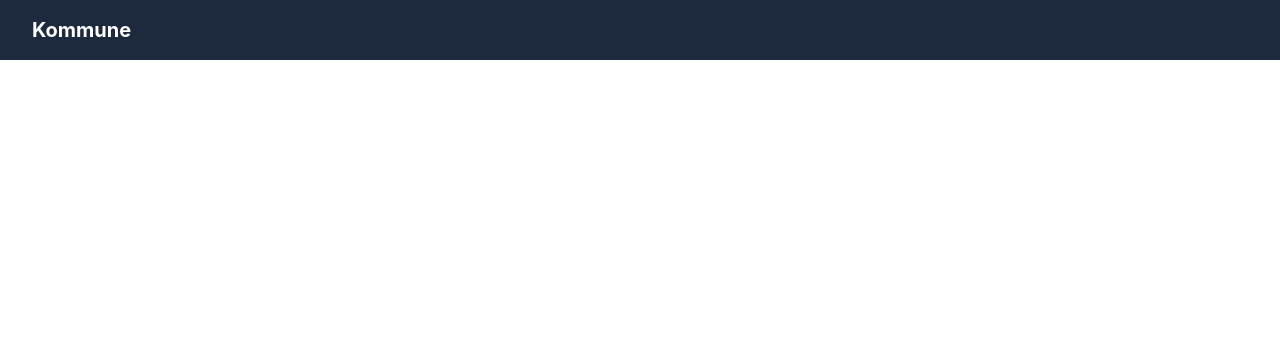
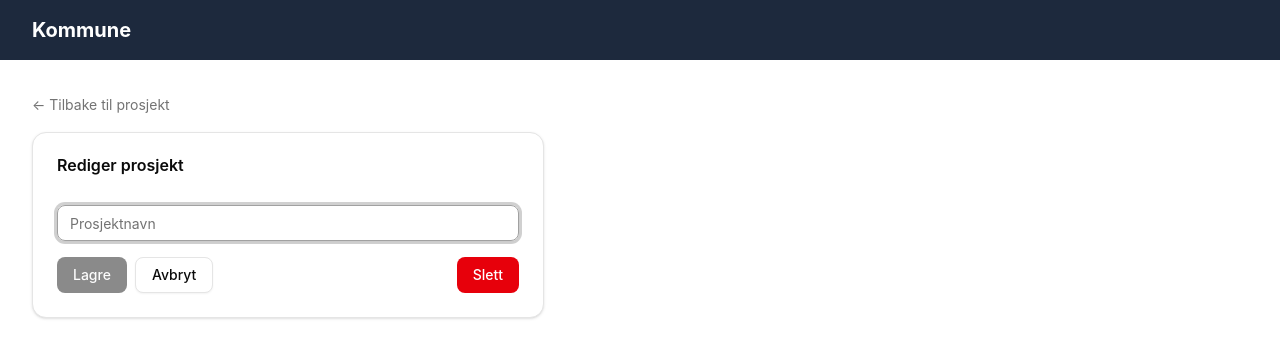
Before and after one commit to Jesperdn/kommune-frontend, a React app: page /projects/1/edit in a window 1280 px wide. Before the commit this address had no page. Shown: the top 358 px of the page. Built offline with nearby package versions, Linux system fonts and the light colour scheme; no server answers; the HTML template or start-up script is replaced by a standard one.

Commit message:
Struktur og klart for deploy

```diff
--- a/src/App.tsx
+++ b/src/App.tsx
@@ -1,7 +1,8 @@
 import { Routes, Route, Link } from "react-router";
 import Projects from "@/features/Projects.tsx";
-import ProjectDetails from "@/features/ProjectDetails.tsx";
-import CreateProject from "@/features/CreateProject.tsx";
+import ProjectDetails from "@/features/project/ProjectDetails.tsx";
+import CreateProject from "@/features/project/CreateProject.tsx";
+import EditProject from "@/features/project/EditProject.tsx";
 import CreateCustomer from "@/features/customer/CreateCustomer.tsx";
 import EditCustomer from "@/features/customer/EditCustomer.tsx";
 
@@ -20,6 +21,7 @@ const App = () => {
                     <Route path="/customers/new" element={<CreateCustomer />} />
                     <Route path="/customers/:id/edit" element={<EditCustomer />} />
                     <Route path="/projects/:id" element={<ProjectDetails />} />
+                    <Route path="/projects/:id/edit" element={<EditProject />} />
                 </Routes>
             </main>
         </div>
--- a/src/features/CreateProject.tsx
+++ b/src/features/project/CreateProject.tsx
@@ -5,9 +5,9 @@ import {
     CardContent,
     CardHeader,
     CardTitle,
-} from "@/components/ui/card";
-import { Input } from "@/components/ui/input";
-import { Button } from "@/components/ui/button";
+} from "@/components/ui/card.tsx";
+import { Input } from "@/components/ui/input.tsx";
+import { Button } from "@/components/ui/button.tsx";
 
 const CreateProject = () => {
     const navigate = useNavigate();
--- /dev/null
+++ b/src/features/project/EditProject.tsx
@@ -0,0 +1,82 @@
+import { useState, useEffect } from "react";
+import useSWR from "swr";
+import { useNavigate, useParams, Link } from "react-router";
+import {
+    Card,
+    CardContent,
+    CardHeader,
+    CardTitle,
+} from "@/components/ui/card.tsx";
+import { Input } from "@/components/ui/input.tsx";
+import { Button } from "@/components/ui/button.tsx";
+import type { Project } from "@/types/project.ts";
+import { fetcher } from "@/lib/utils.ts";
+
+const EditProject = () => {
+    const { id } = useParams();
+    const navigate = useNavigate();
+    const { data: project } = useSWR<Project>(`/api/projects/${id}`, fetcher);
+    const [name, setName] = useState("");
+
+    useEffect(() => {
+        if (project) setName(project.name);
+    }, [project]);
+
+    const handleSubmit = async (e: React.FormEvent) => {
+        e.preventDefault();
+        if (!name.trim()) return;
+        const res = await fetch(`/api/projects/${id}`, {
+            method: "PUT",
+            headers: { "Content-Type": "application/json" },
+            body: JSON.stringify({ name: name.trim() }),
+        });
+        if (res.ok) {
+            navigate(`/projects/${id}`);
+        }
+    };
+
+    const handleDelete = async () => {
+        if (!confirm("Er du sikker på at du vil slette dette prosjektet?")) return;
+        const res = await fetch(`/api/projects/${id}`, { method: "DELETE" });
+        if (res.ok) {
+            navigate("/");
+        }
+    };
+
+    return (
+        <div>
+            <Link to={`/projects/${id}`} className="text-sm text-muted-foreground hover:underline">
+                &larr; Tilbake til prosjekt
+            </Link>
+
+            <Card className="mt-4 max-w-lg">
+                <CardHeader>
+                    <CardTitle>Rediger prosjekt</CardTitle>
+                </CardHeader>
+                <CardContent>
+                    <form onSubmit={handleSubmit} className="space-y-4">
+                        <Input
+                            value={name}
+                            onChange={(e) => setName(e.target.value)}
+                            placeholder="Prosjektnavn"
+                            autoFocus
+                        />
+                        <div className="flex gap-2">
+                            <Button type="submit" disabled={!name.trim() || name === project?.name}>
+                                Lagre
+                            </Button>
+                            <Button variant="outline" asChild>
+                                <Link to={`/projects/${id}`}>Avbryt</Link>
+                            </Button>
+                            <Button variant="destructive" type="button" onClick={handleDelete} className="ml-auto">
+                                Slett
+                            </Button>
+                        </div>
+                    </form>
+                </CardContent>
+            </Card>
+        </div>
+    );
+};
+
+export default EditProject;
--- a/src/features/ProjectDetails.tsx
+++ b/src/features/project/ProjectDetails.tsx
@@ -6,19 +6,21 @@ import {
     CardContent,
     CardHeader,
     CardTitle,
-} from "@/components/ui/card";
+} from "@/components/ui/card.tsx";
 import {
     Select,
     SelectContent,
     SelectItem,
     SelectTrigger,
     SelectValue,
-} from "@/components/ui/select";
-import { Button } from "@/components/ui/button";
-import { Input } from "@/components/ui/input";
-import { X } from "lucide-react";
-import type { ProjectCostSummary, Expense, Customer } from "@/types/expense.ts";
-import { fetcher, formatCurrency } from "@/lib/utils";
+} from "@/components/ui/select.tsx";
+import { Button } from "@/components/ui/button.tsx";
+import { Input } from "@/components/ui/input.tsx";
+import { Pencil, X } from "lucide-react";
+import { fetcher, formatCurrency } from "@/lib/utils.ts";
+import type {ProjectCostSummary} from "@/types/project.ts";
+import type {Expense} from "@/types/expense.ts";
+import type {Customer} from "@/types/customer.ts";
 
 const ProjectDetails = () => {
     const { id } = useParams();
@@ -77,10 +79,13 @@ const ProjectDetails = () => {
                 &larr; Tilbake til oversikt
             </Link>
 
-            <div className="mt-4 mb-8">
+            <div className="mt-4 mb-8 flex items-start justify-between">
                 <h1 className="text-3xl font-bold">
                     {costs?.projectName ?? "Laster..."}
                 </h1>
+                <Button variant="outline" size="sm" asChild>
+                    <Link to={`/projects/${id}/edit`}><Pencil className="size-4" /> Rediger</Link>
+                </Button>
                 {costs && (
                     <p className="text-lg text-muted-foreground mt-1">
                         Total: {formatCurrency(costs.totalCost)}
```
Also changed, not shown: 1 other file (tests, documents, lock files or other folders).
